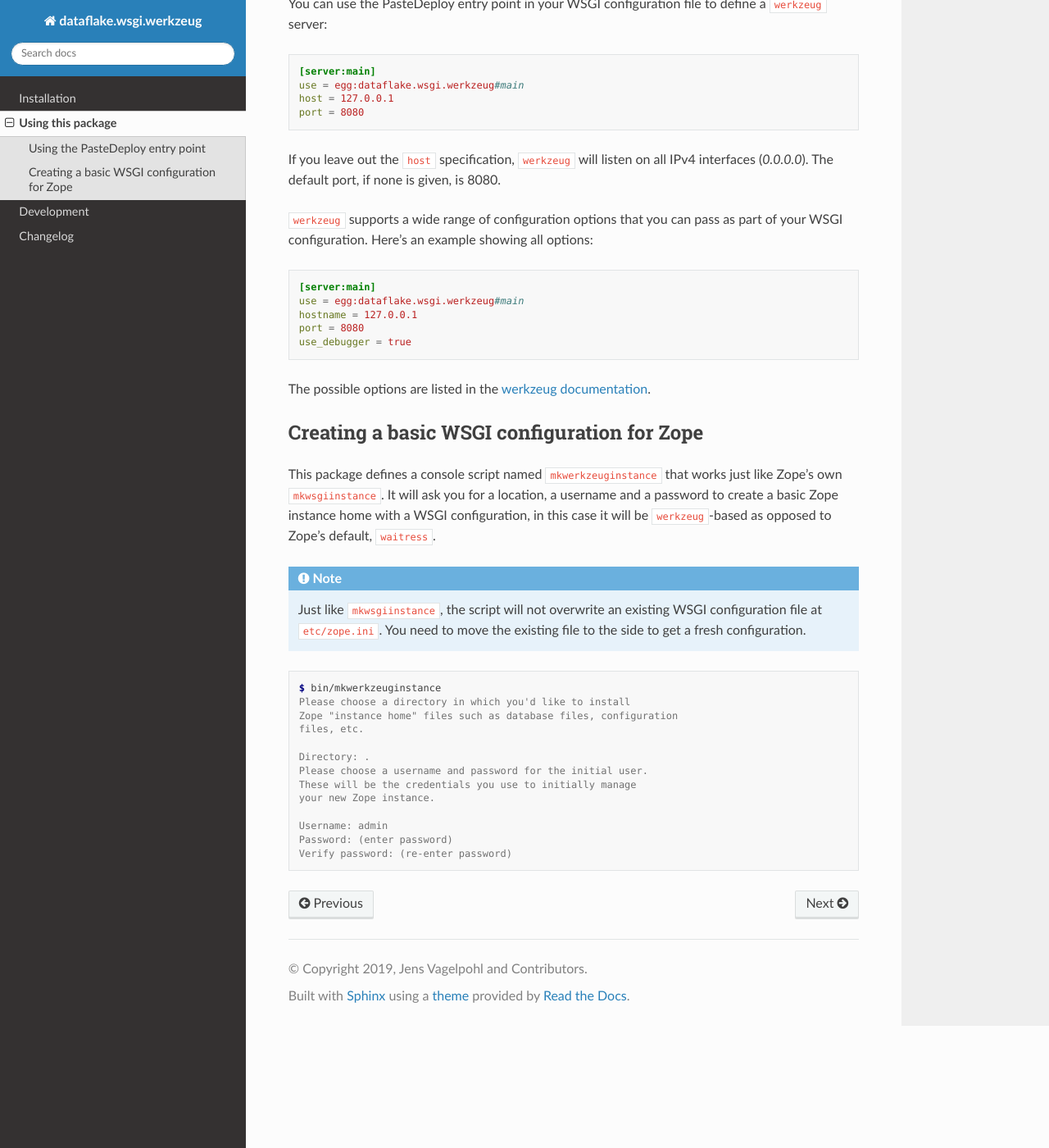
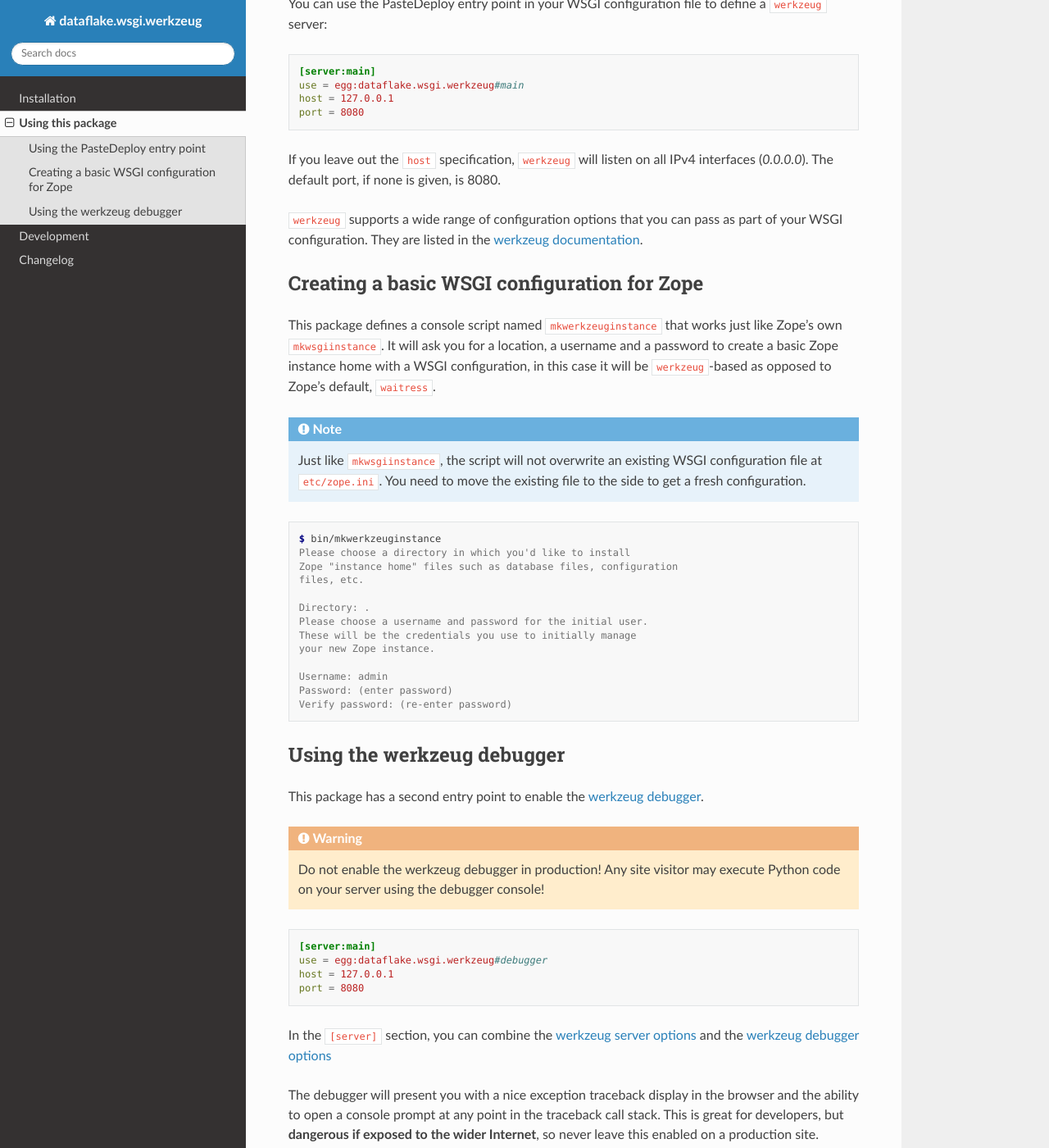
Before and after one commit to dataflake/dataflake.wsgi.werkzeug, a Sphinx documentation site: the page built from docs/usage.rst, in a window 1280 px wide and 1400 px high, scrolled down 223 px. Shown: the whole window at 82% size. Built offline with Sphinx 7.4.7 and the Read the Docs theme 2.0.0, drawn with Linux system fonts in a browser that asks for light colours.

Commit message:
- add more documentation

```diff
--- a/README.rst
+++ b/README.rst
@@ -25,6 +25,12 @@ the `werkzeug WSGI server <https://werkzeug.palletsprojects.com>`_ into an
 environment that uses PasteDeploy-style ``.ini`` files to compose a WSGI
 application.
 
+A second entry point will enable the ``werkzeug`` debugger, so you get nice
+clickable tracebacks with the ability to open a console prompt at any point in
+the stack. The debugger is `explained in the werkzeug documentation
+<https://werkzeug.palletsprojects.com/debug/>`_ and **should never be running
+in production**.
+
 It also includes a script to create a basic WSGI configuration file for Zope,
 similar to Zope's own ``mkwsgiinstance``, but specifying ``werkzeug`` instead of
 ``waitress`` as WSGI server.
--- a/docs/conf.py
+++ b/docs/conf.py
@@ -51,4 +51,4 @@ html_theme = 'sphinx_rtd_theme'
 # Add any paths that contain custom static files (such as style sheets) here,
 # relative to this directory. They are copied after the builtin static files,
 # so a file named "default.css" will overwrite the builtin "default.css".
-html_static_path = ['_static']
+#html_static_path = ['_static']
--- a/docs/usage.rst
+++ b/docs/usage.rst
@@ -16,19 +16,9 @@ define a ``werkzeug`` server:
 If you leave out the ``host`` specification, ``werkzeug``  will listen on all
 IPv4 interfaces (`0.0.0.0`). The default port, if none is given, is 8080.
 
-``werkzeug`` supports a wide range of configuration options that you can pass as
-part of your WSGI configuration. Here's an example showing all options:
-
-.. code-block:: ini
-
-   [server:main]
-   use = egg:dataflake.wsgi.werkzeug#main
-   hostname = 127.0.0.1
-   port = 8080
-   use_debugger = true
-
-The possible options are listed in the `werkzeug documentation
-<https://werkzeug.palletsprojects.com/serving/>`_.
+``werkzeug`` supports a wide range of configuration options that you can pass
+as part of your WSGI configuration. They are listed in the
+`werkzeug documentation <https://werkzeug.palletsprojects.com/serving/>`_.
 
 
 Creating a basic WSGI configuration for Zope
@@ -60,3 +50,30 @@ default, ``waitress``.
    Username: admin
    Password: (enter password)
    Verify password: (re-enter password)
+
+
+Using the werkzeug debugger
+---------------------------
+This package has a second entry point to enable the `werkzeug debugger
+<https://werkzeug.palletsprojects.com/debug/>`_.
+
+.. warning::
+
+   Do not enable the werkzeug debugger in production! Any site visitor
+   may execute Python code on your server using the debugger console!
+
+.. code-block:: ini
+
+   [server:main]
+   use = egg:dataflake.wsgi.werkzeug#debugger
+   host = 127.0.0.1
+   port = 8080
+
+In the ``[server]`` section, you can combine the `werkzeug server options
+<https://werkzeug.palletsprojects.com/serving/>`_ and the `werkzeug debugger
+options <https://werkzeug.palletsprojects.com/debug/>`_
+
+The debugger will present you with a nice exception traceback display in the
+browser and the ability to open a console prompt at any point in the traceback
+call stack. This is great for developers, but **dangerous if exposed to the
+wider Internet**, so never leave this enabled on a production site.
```
